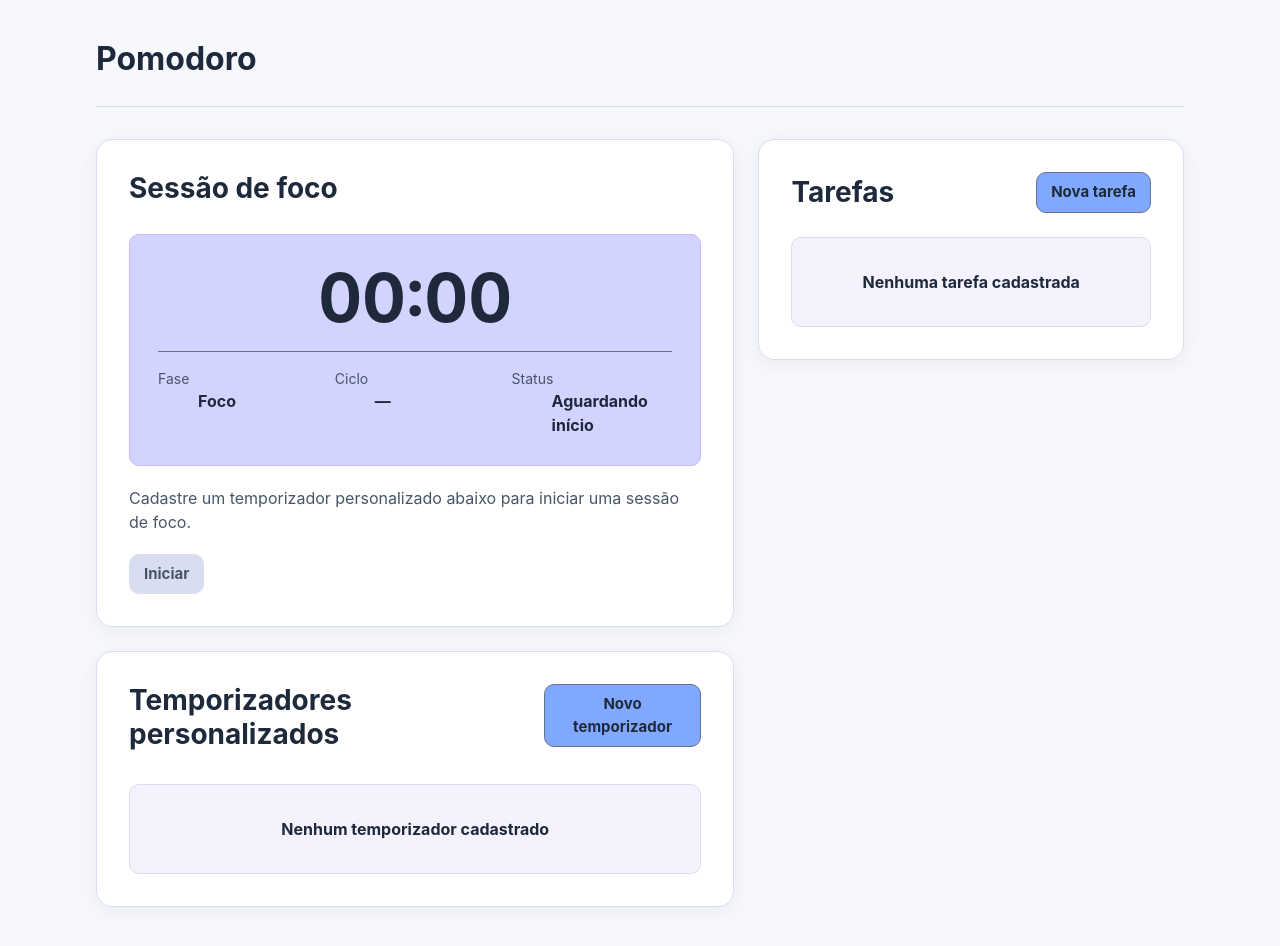
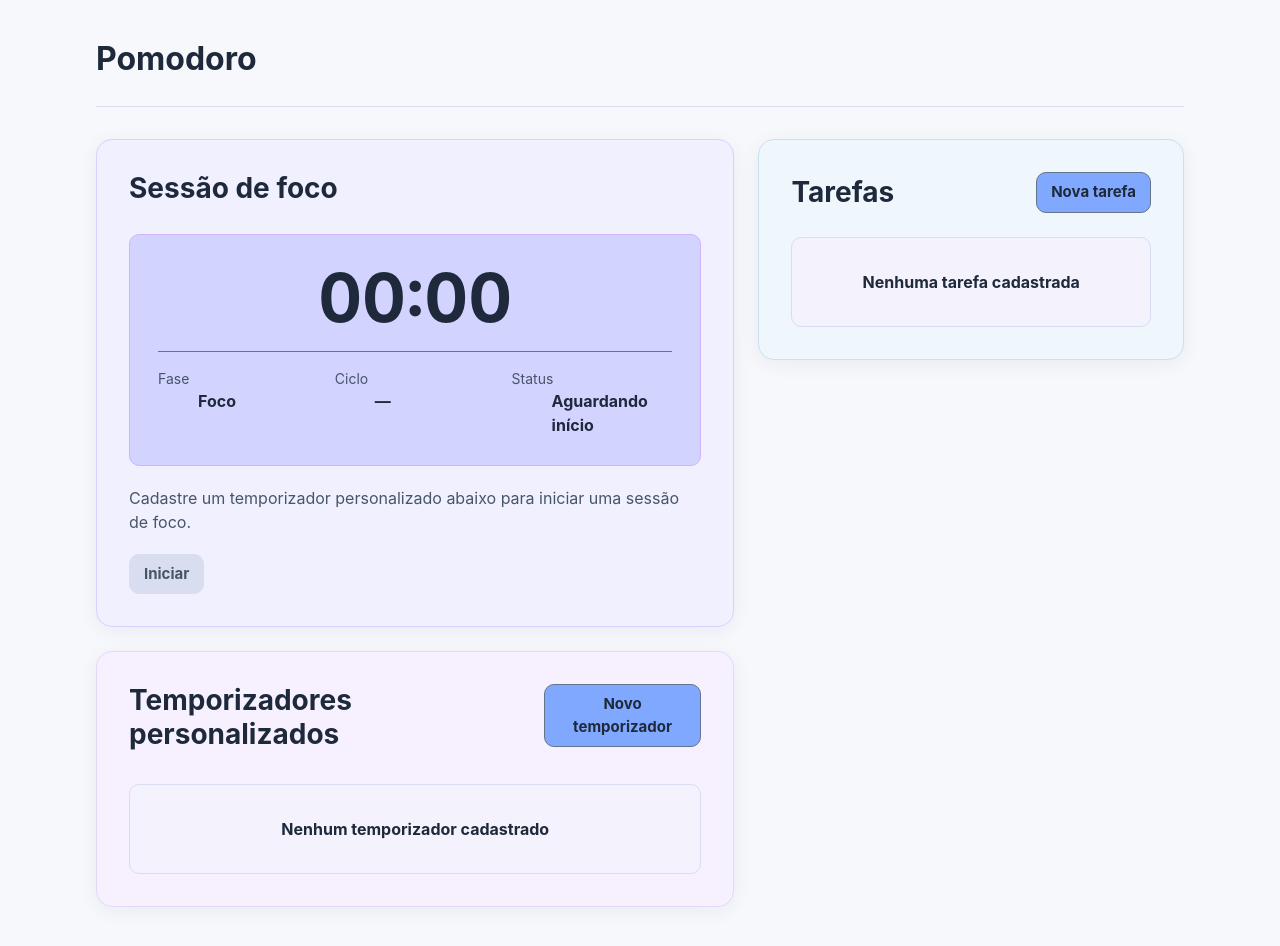
Before and after one commit to flaviorss/Pomodoro, a React (Vite) app: page / in a window 1280 px wide. Shown: the top 946 px of the page. Built offline with nearby package versions, Linux system fonts and the light colour scheme.

Commit message:
style: aplica cores da paleta aos paineis principais

```diff
--- a/src/styles.css
+++ b/src/styles.css
@@ -6,6 +6,12 @@
   --bg-pagina: #f7f8fc;
   --bg-superficie: #ffffff;
   --bg-secundario: #f3f2fd;
+  --bg-painel-sessao: #f1f0ff;
+  --bg-painel-tarefas: #eff7fc;
+  --bg-painel-presets: #f7f1ff;
+  --borda-painel-sessao: var(--cor-lavanda-suave);
+  --borda-painel-tarefas: #c8e1f0;
+  --borda-painel-presets: #e5d7fa;
   --texto-principal: #1e293b;
   --texto-secundario: #475569;
   --borda-suave: #d9ddf0;
@@ -140,10 +146,24 @@ h3 {
 .gerenciador-tarefas {
   min-width: 0;
   padding: clamp(1.25rem, 4vw, 2rem);
-  background: var(--bg-superficie);
-  border: 1px solid var(--borda-suave);
+  border: 1px solid;
   border-radius: var(--raio-card);
   box-shadow: var(--sombra-card);
+}
+
+.painel-sessao {
+  background: var(--bg-painel-sessao);
+  border-color: var(--borda-painel-sessao);
+}
+
+.gerenciador-tarefas {
+  background: var(--bg-painel-tarefas);
+  border-color: var(--borda-painel-tarefas);
+}
+
+.gerenciador-presets {
+  background: var(--bg-painel-presets);
+  border-color: var(--borda-painel-presets);
 }
 
 .painel-sessao__cabecalho,
```
